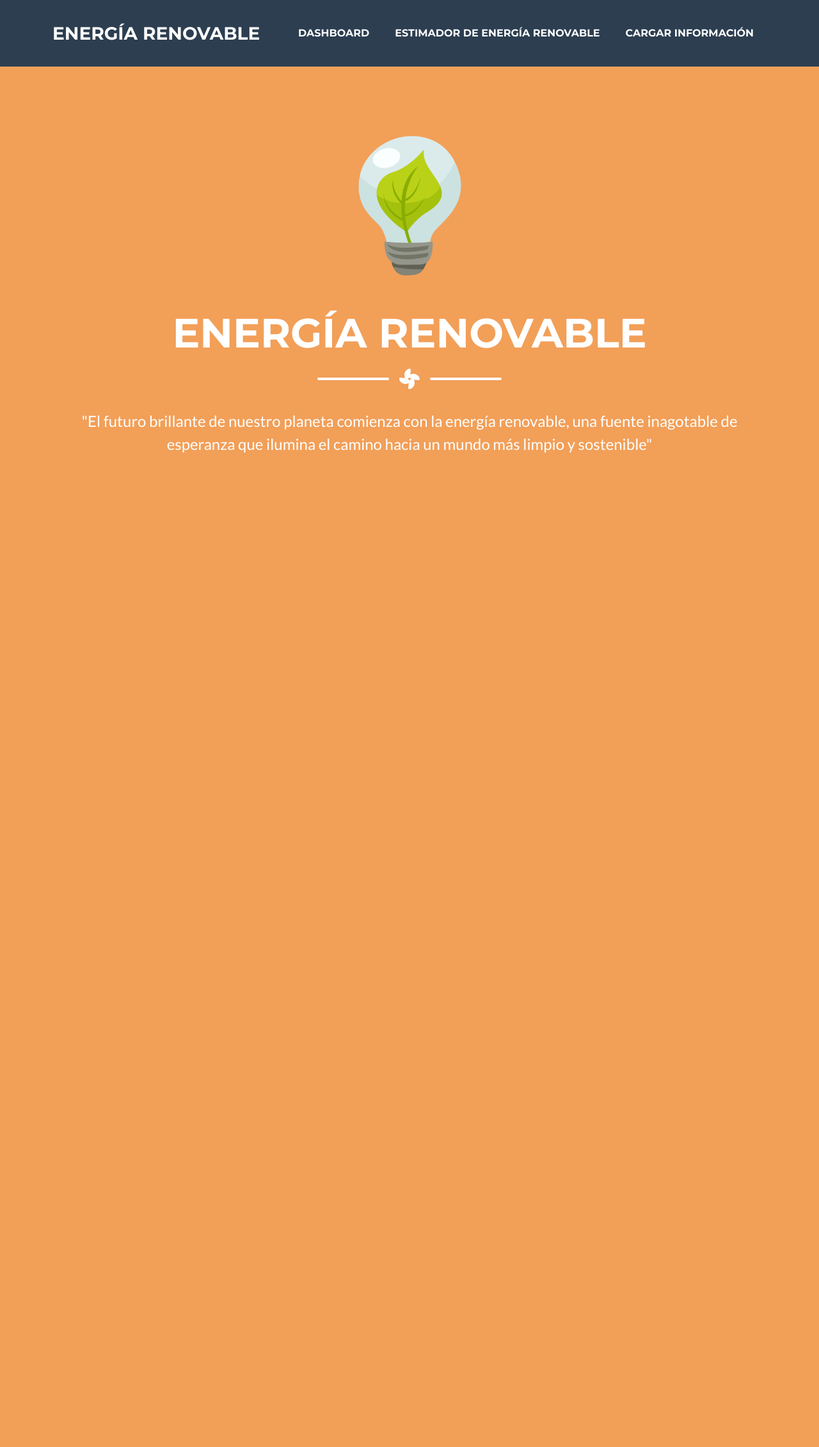
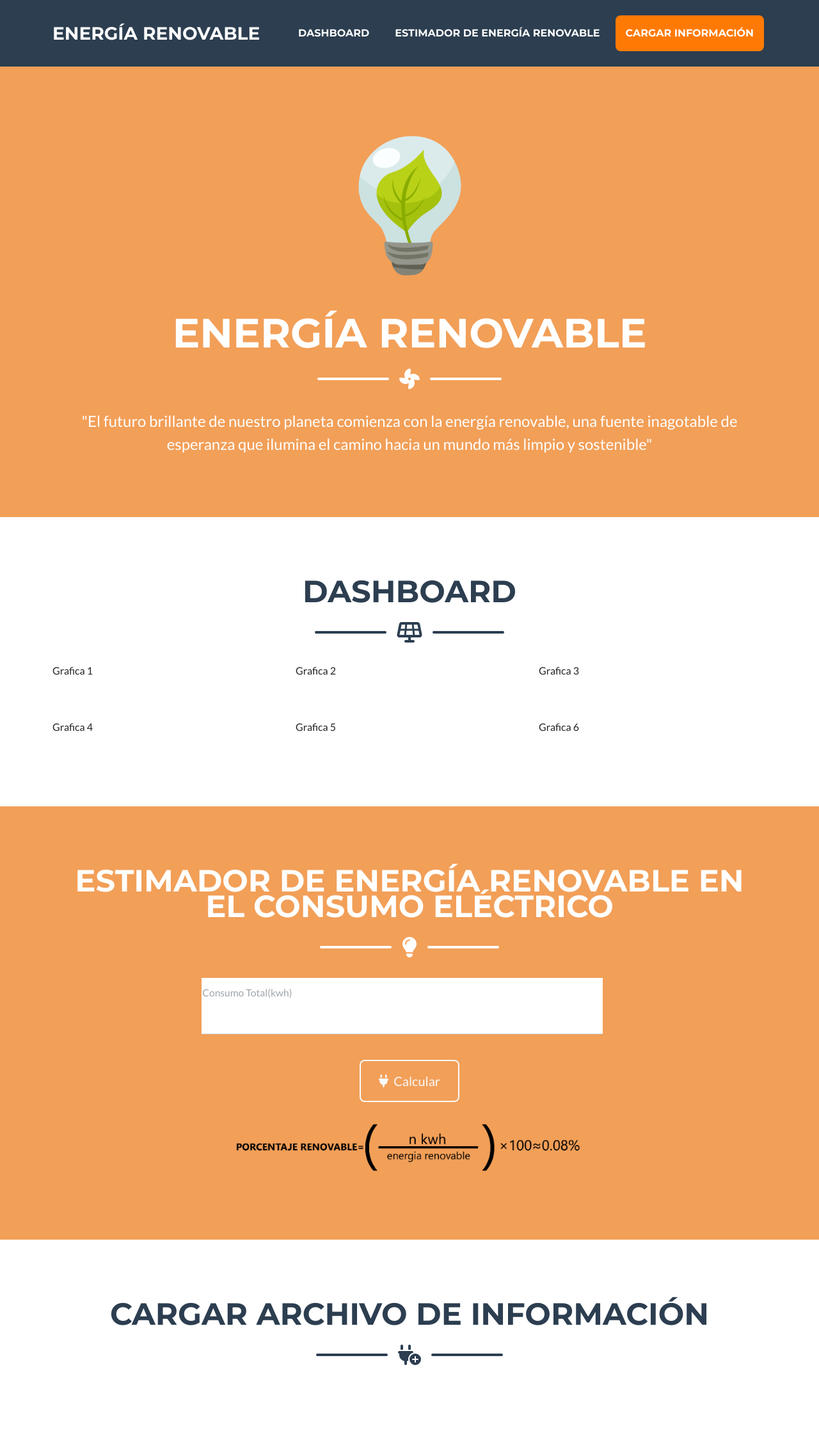
Before and after one commit to anamazari/estimadorEnergia, a Python web app: template templates/index.html in a window 1280 px wide. Shown: the whole page at 64% size. Before the commit the page ends 708 px from the top, so only its background shows below. Run offline with Jinja, Linux system fonts and the light colour scheme; the template is opened without the code that fills it, so the values that code supplies are empty; some libraries are stand-ins or nearby versions.

Commit message:
Creacion secciones dashboard y estimador

```diff
--- a/templates/index.html
+++ b/templates/index.html
@@ -46,6 +46,96 @@
         </div>
 
     </header>
+    <section class="page-section dashboard" id="dashboard"
+    >
+        <div class="container">
+            <h2 class="page-section-heading text-center text-uppercase text-secondary mb-0">Dashboard</h2>
+            <div class="divider-custom">
+                <div class="divider-custom-line"></div>
+                <div class="divider-custom-icon"> <i class="fas fa-solar-panel"></i> </div>
+                <div class="divider-custom-line"></div>
+            </div>
+            <div class="row justify-content-center">
+                <div class="col-md-6 col-lg-4 mb-5">
+                    <div class="dashboard-item mx-auto">
+                        <p>Grafica 1</p>
+                    </div>
+                </div >
+                <div class="col-md-6 col-lg-4 mb-5">
+                    <div class="dashboard-item mx-auto">
+                        <p>Grafica 2</p>
+                    </div>
+                </div>
+                <div class="col-md-6 col-lg-4 mb-5">
+                    <div class="dashboard-item mx-auto">
+                        <p>Grafica 3</p>
+                    </div>
+                </div>
+                <div class="col-md-6 col-lg-4 mb-5 mb-lg-0">
+                    <div class="dashboard-item mx-auto">
+                        <p>Grafica 4</p>
+                    </div>
+                </div>
+                <div class="col-md-6 col-lg-4 mb-5 mb-md-0">
+                    <div class="dashboard-item mx-auto">
+                        <p>Grafica 5</p>
+                    </div>
+                </div>
+                <div class="col-md-6 col-lg-4">
+                    <div class="dashboard-item mx-auto">
+                        <p>Grafica 6</p>
+                    </div>
+                </div>
+            </div>
+        </div>
+    </section>
+    <section class="page-section bg-primary text-white mb-0" id="estimador">
+        <div class="container">
+            <h2 class="page-section-heading text-center text-uppercase text-white"> Estimador de Energía Renovable en el Consumo Eléctrico</h2>
+            <div class="divider-custom divider-light">
+                <div class="divider-custom-line"></div>
+                <div class="divider-custom-icon"><i class="fas fa-lightbulb"></i></div>
+                <div class="divider-custom-line"></div>
+            </div>
+            <form method="POST">
+                <div class="row">
+                    <div class="row justify-content-center">
+                        <div class="col-lg-8 col-xl-7">
+                            <div class="form-floating mb-3">
+                                <input class="form-control" id="consumo_total" name="consumo_total" type="text" required />
+                                <label for="consumo_total">Consumo Total(kwh)</label>
+                            </div>
+                        </div>
+                    </div>
+                </div>
+                <div class="text-center mt-4">
+                    <button class="btn btn-xl btn-outline-light">
+                        <i class="fas fa-plug me-2"></i>Calcular</button>
+
+                </div>
+            </form>
+            <div class="text-center mt-4">
+                <img src="../static/assets/img/formula.png" width="50%" />
+            </div>
+        </div>
+    </section>
+    <section class="page-section" id="cargar">
+        <div class="container">
+            <h2 class="page-section-heading text-center text-uppercase text-secondary mb-0">
+                Cargar Archivo de Información
+            </h2>
+            <div class="divider-custom">
+                <div class="divider-custom-line"></div>
+                <div class="divider-custom-icon">
+                    <i class="fas fa-plug-circle-plus"></i>
+                </div>
+                <div class="divider-custom-line"></div>
+            </div>
+        </div>
+    </section>
+
+
+
     <script src="https://cdn.jsdelivr.net/npm/bootstrap@5.2.3/dist/js/bootstrap.bundle.min.js"></script>
     <script src="../static/js/scripts.js"></script>
 
```
